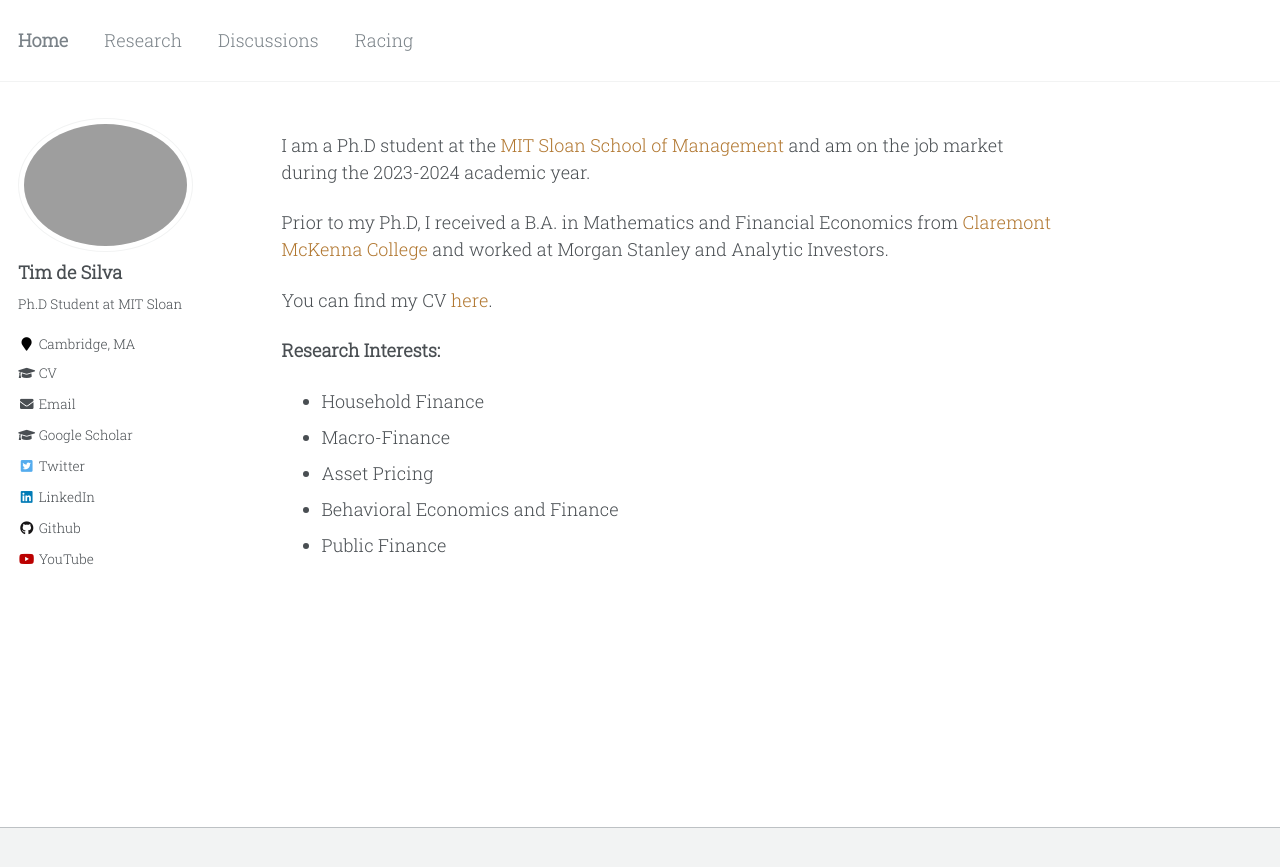
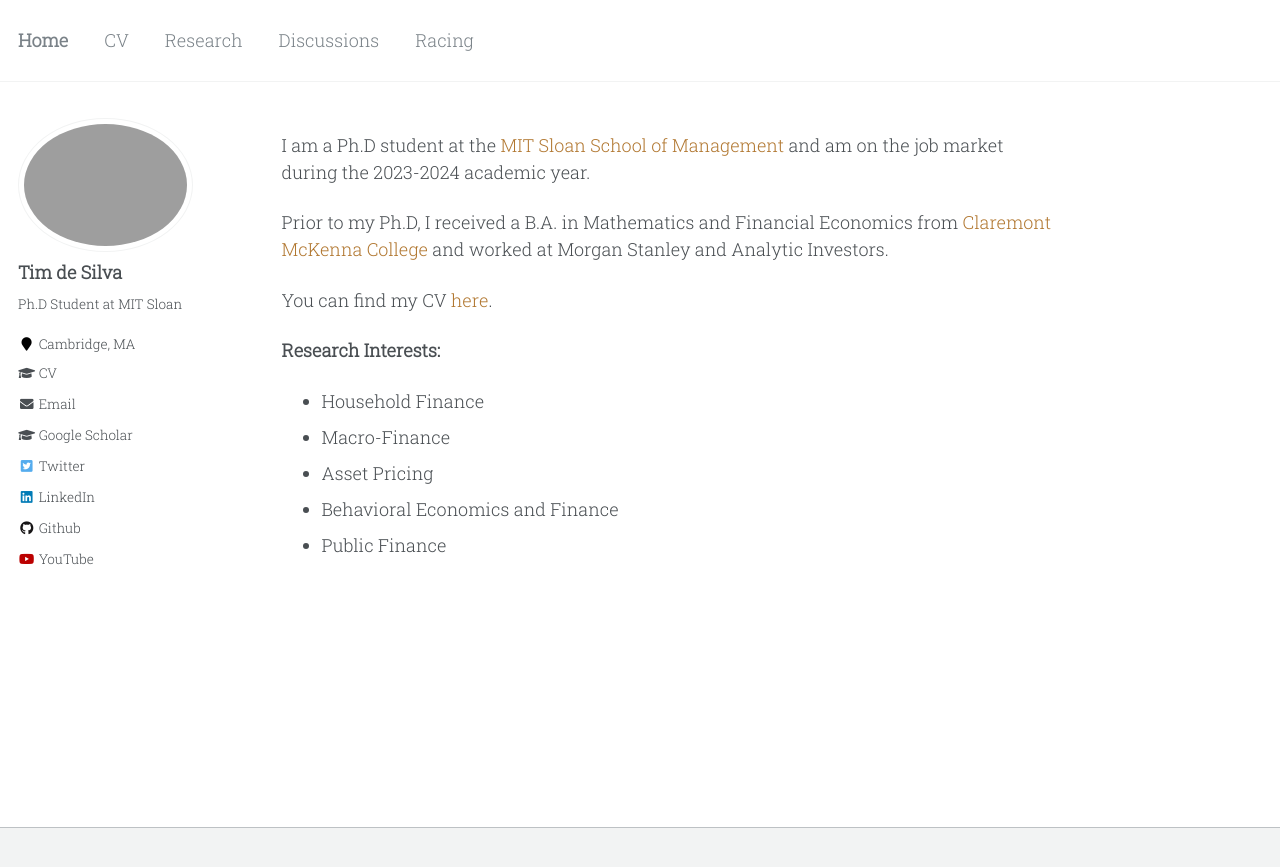
Before and after one commit to timhdesilva/timhdesilva.github.io, a Jekyll site: the page built from _pages/about.html, in a window 1280 px wide. Shown: the top 867 px of the page. Built offline with Jekyll 4.4.1, drawn with Linux system fonts in a browser that asks for light colours.

Commit message:
add cv as tab

```diff
--- a/_data/navigation.yml
+++ b/_data/navigation.yml
@@ -2,6 +2,9 @@
 main:
   - title: "Home"
     url: /about/
+
+  - title: "CV"
+    url: /files/cv.pdf/
 
   - title: "Research"
     url: /research/
--- a/_includes/masthead.html
+++ b/_includes/masthead.html
@@ -6,6 +6,7 @@
       <nav id="site-nav" class="greedy-nav">
         <button><div class="navicon"></div></button>
         <ul class="visible-links">
+          <!-- Tim: commented out the line below to stop printing o f -->
           <!-- <li class="masthead__menu-item masthead__menu-item--lg"><a href="{{ base_path }}/">{{ site.title }}</a></li> -->
           {% for link in site.data.navigation.main %}
             {% if link.url contains 'http' %}
```
